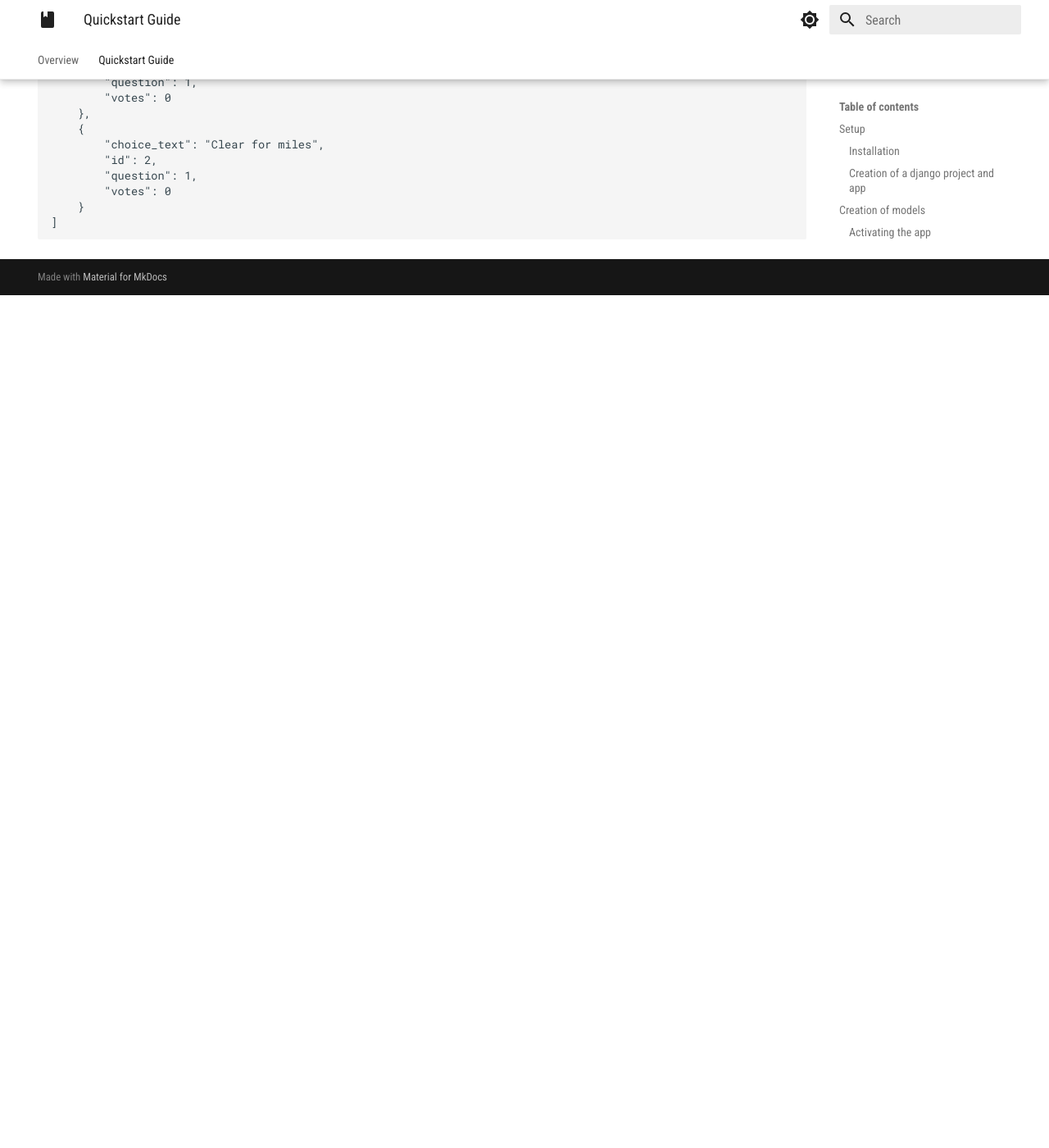
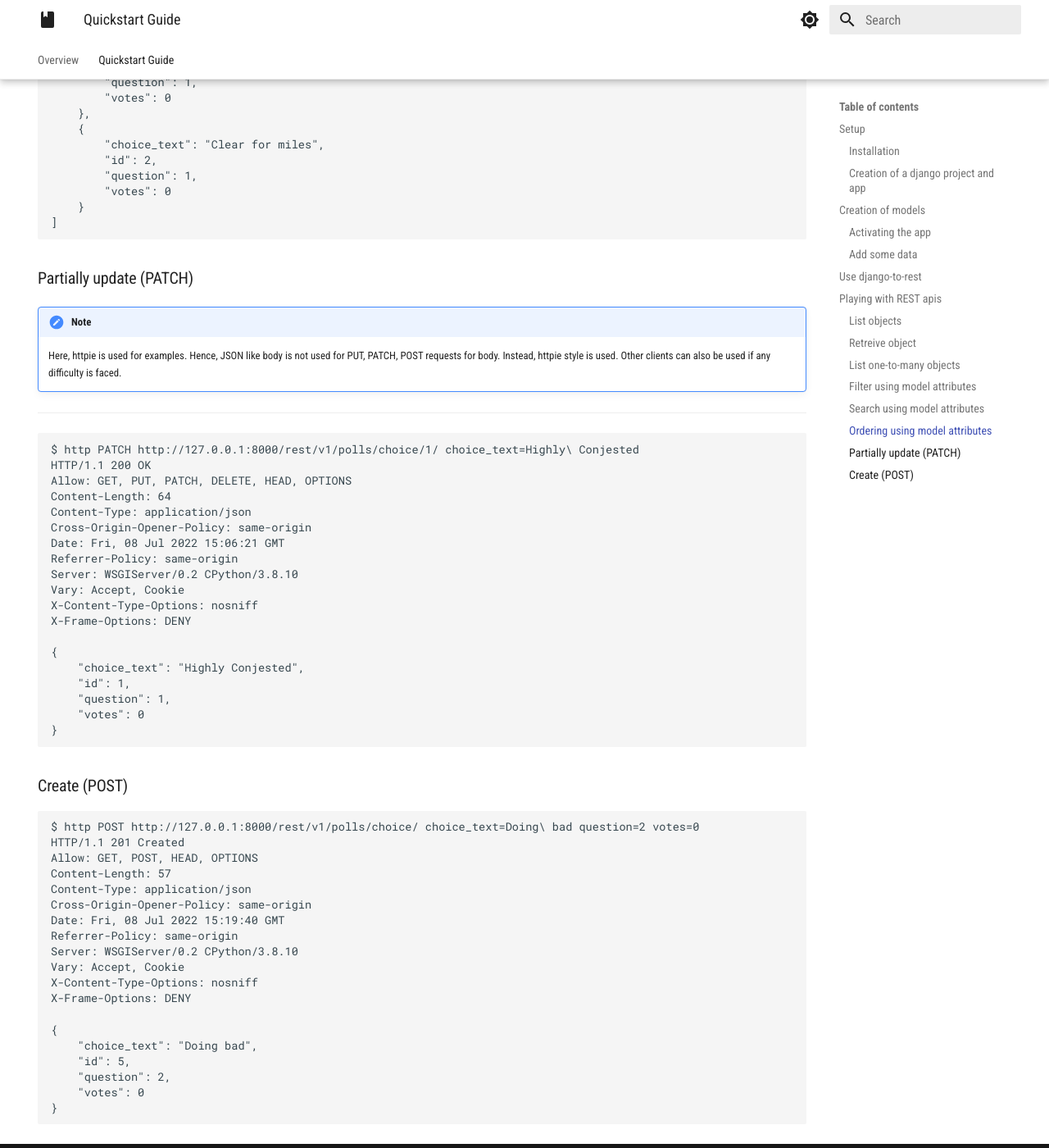
Before and after one commit to anp-scp/django-to-rest, an MkDocs documentation site: the page built from docs/quickstart.md, in a window 1280 px wide and 1400 px high, scrolled down 7262 px. Shown: the whole window at 82% size. Built offline with MkDocs 1.6.1 and Material for MkDocs 9.7.7, drawn with Linux system fonts in a browser that asks for light colours; before the commit the page ends 7622 px from its top, so only the background shows below that.

Commit message:
Done Quick start guide

```diff
--- a/docs/quickstart.md
+++ b/docs/quickstart.md
@@ -358,3 +358,52 @@ Now open a new terminal check our apis using httpie:
             "votes": 0
         }
     ]
+
+
+### Partially update (PATCH)
+
+!!! Note
+
+    Here, httpie is used for examples. Hence, JSON like body is not used for PUT, PATCH, POST requests for body. Instead, httpie style is used. Other clients can also be used if any difficulty is faced.
+* * *
+    $ http PATCH http://127.0.0.1:8000/rest/v1/polls/choice/1/ choice_text=Highly\ Conjested
+    HTTP/1.1 200 OK
+    Allow: GET, PUT, PATCH, DELETE, HEAD, OPTIONS
+    Content-Length: 64
+    Content-Type: application/json
+    Cross-Origin-Opener-Policy: same-origin
+    Date: Fri, 08 Jul 2022 15:06:21 GMT
+    Referrer-Policy: same-origin
+    Server: WSGIServer/0.2 CPython/3.8.10
+    Vary: Accept, Cookie
+    X-Content-Type-Options: nosniff
+    X-Frame-Options: DENY
+
+    {
+        "choice_text": "Highly Conjested",
+        "id": 1,
+        "question": 1,
+        "votes": 0
+    }
+
+### Create (POST)
+
+    $ http POST http://127.0.0.1:8000/rest/v1/polls/choice/ choice_text=Doing\ bad question=2 votes=0
+    HTTP/1.1 201 Created
+    Allow: GET, POST, HEAD, OPTIONS
+    Content-Length: 57
+    Content-Type: application/json
+    Cross-Origin-Opener-Policy: same-origin
+    Date: Fri, 08 Jul 2022 15:19:40 GMT
+    Referrer-Policy: same-origin
+    Server: WSGIServer/0.2 CPython/3.8.10
+    Vary: Accept, Cookie
+    X-Content-Type-Options: nosniff
+    X-Frame-Options: DENY
+
+    {
+        "choice_text": "Doing bad",
+        "id": 5,
+        "question": 2,
+        "votes": 0
+    }
--- a/mkdocs.yml
+++ b/mkdocs.yml
@@ -37,6 +37,8 @@ theme:
 markdown_extensions:
   - attr_list
   - md_in_html
+  - admonition
+  - pymdownx.details
   - pymdownx.highlight:
       anchor_linenums: true
   - pymdownx.inlinehilite
```
